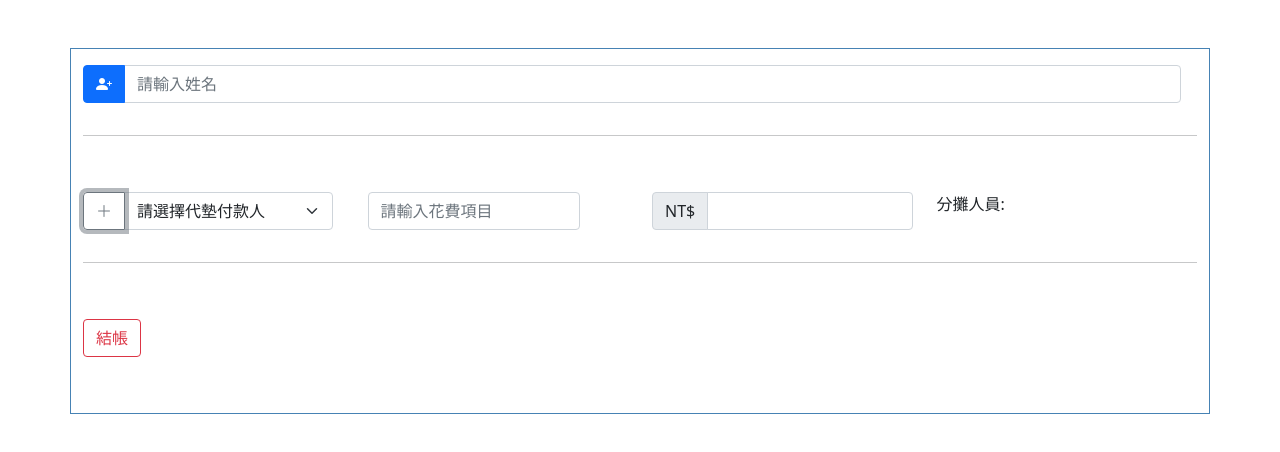
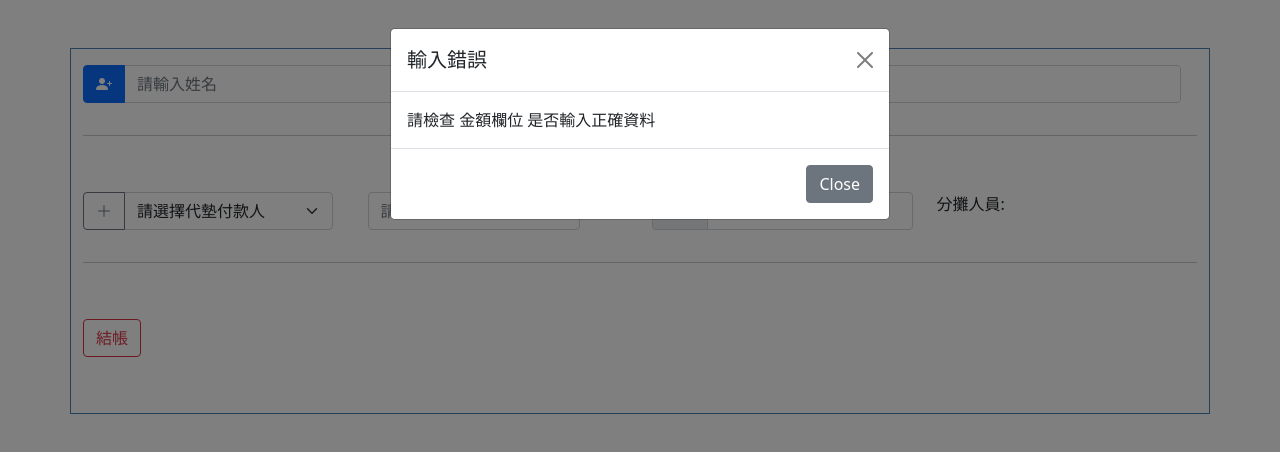
Before and after one commit to frankhsu519/RRRRR, a plain HTML site: page test.html in a window 1280 px wide. Both pictures are taken after a click on the button 104 px from the left and 211 px from the top of the page. Drawn offline with nearby package versions, Linux system fonts and the light colour scheme.

Commit message:
移除alert效果,增加 error_modal

```diff
--- a/test.html
+++ b/test.html
@@ -7,6 +7,7 @@
     <title>Document</title>
     <link rel="stylesheet" href="https://cdn.jsdelivr.net/npm/bootstrap-icons@1.7.1/font/bootstrap-icons.css">
     <link href="https://cdn.jsdelivr.net/npm/bootstrap@5.1.1/dist/css/bootstrap.min.css" rel="stylesheet" integrity="sha384-F3w7mX95PdgyTmZZMECAngseQB83DfGTowi0iMjiWaeVhAn4FJkqJByhZMI3AhiU" crossorigin="anonymous">
+    <script src="https://cdn.jsdelivr.net/npm/bootstrap@5.1.1/dist/js/bootstrap.bundle.min.js" integrity="sha384-/bQdsTh/da6pkI1MST/rWKFNjaCP5gBSY4sEBT38Q/9RBh9AH40zEOg7Hlq2THRZ" crossorigin="anonymous"></script>
 </head>
 
 <style>
@@ -91,9 +92,26 @@
                <p id="pay_someone_block"></p>
             </div>
         </div>
+
     </div>
 
-
+    <!-- Modal -->
+    <div class="modal fade" id="errorModal" tabindex="-1" aria-labelledby="errorModalLabel" aria-hidden="true">
+        <div class="modal-dialog">
+        <div class="modal-content">
+            <div class="modal-header">
+            <h5 class="modal-title" id="errorModalLabel">輸入錯誤</h5>
+            <button type="button" class="btn-close" data-bs-dismiss="modal" aria-label="Close"></button>
+            </div>
+            <div class="modal-body">
+            ...
+            </div>
+            <div class="modal-footer">
+            <button type="button" class="btn btn-secondary" data-bs-dismiss="modal">Close</button>
+            </div>
+        </div>
+        </div>
+    </div>
 
 </body>
 </html>
@@ -129,10 +147,8 @@
         // 全選
         switch_all()
 
-
         //分攤人員 switch
         // share_switch_change()
-
     })
     // 結帳
     function checkout(){
@@ -162,6 +178,7 @@
             var cost_total =  Number(sessionStorage.getItem("cost_total"));
             var user_arr = get_user_data()
             var cost = Number( $('#cost').val() )
+            // console.log(cost);
             var item_list = $('#item_list').val()
             var selete_user = $('#user_select').val()
             var switch_user = $('.form-switch')
@@ -179,10 +196,12 @@
                 }
             }
 
-            if( cost < 0 || isNaN(cost)){
-                alert('請檢查 金額欄位 是否輸入正確資料')
+            if( cost <= 0 || isNaN(cost)){
+               var err_msg='請檢查 金額欄位 是否輸入正確資料'
+                call_modal(err_msg)
             }else if(share_uesr.length == 0){
-                alert('請檢查 分攤人員 是否 勾選')
+                var err_msg='請檢查 分攤人員 是否 勾選'
+                call_modal(err_msg)
             }else{
                 // console.log("你選到",selete_user);
                 var findIndex = user_arr.findIndex(item => item.id == selete_user)
@@ -370,4 +389,9 @@
         })
     }
 
+    function call_modal(err_msg){
+        $('.modal-body').text('').append(err_msg)
+        $('#errorModal').modal('show')
+    }
+
 </script>
```
